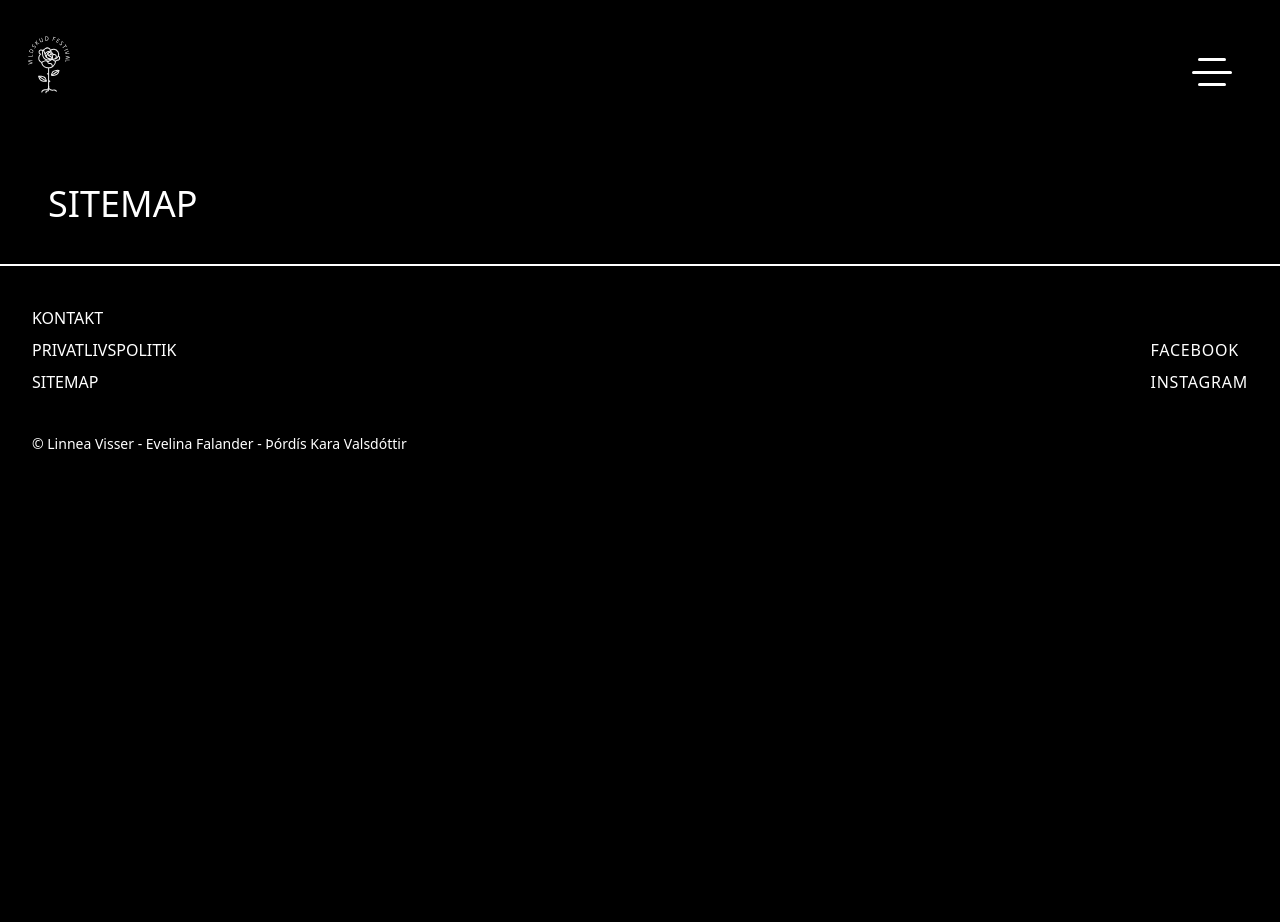
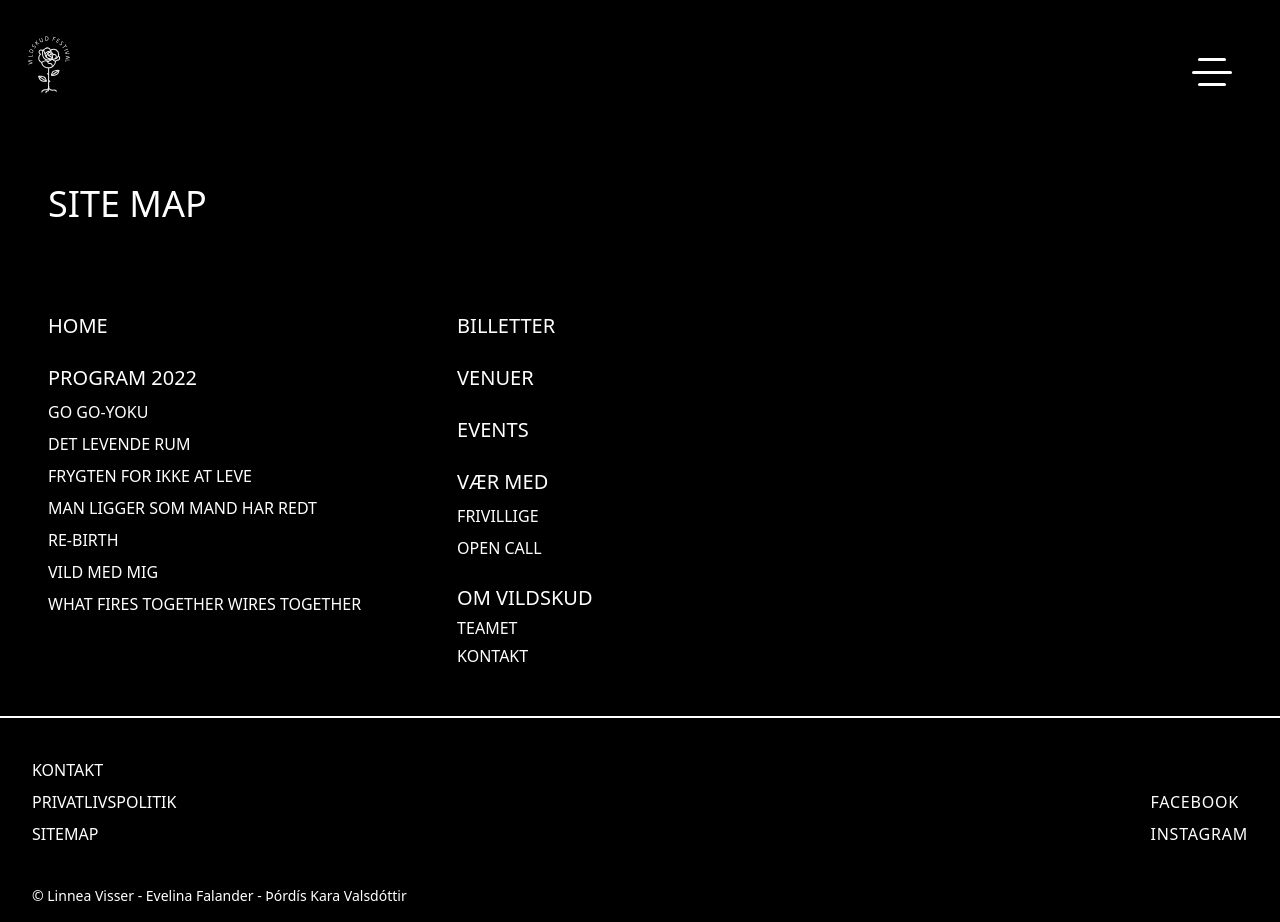
Before and after one commit to thordiskara/Vildskud, a website built with Vite: page src/sitemap.html in a window 1280 px wide. Before the commit the page ends 800 px from the top, so only its background shows below. Built offline with nearby package versions, Linux system fonts and the light colour scheme.

Commit message:
sitemap done

```diff
--- a/src/sitemap.html
+++ b/src/sitemap.html
@@ -99,11 +99,39 @@
       </div>
     </header>
 
-    <main class="text-white">
+    <main class="text-white uppercase">
       <h1 class="px-8 pt-20 pb-10 text-2xl uppercase md:px-12 md:text-4xl">
-       Sitemap
+       Site Map
       </h1>
-  <h2></h2>
+      <div class="sm:flex py-12">
+         <ul class="flex flex-col gap-6 px-12 ">
+            <li><a href="index.html" class="text-xl">Home</a></li>
+           <ul class="flex flex-col gap-2"> <li><a href="program.html" class="text-xl">Program 2022</a></li>
+            <li><a href="gogoyo-yoku.html">Go Go-Yoku</a></li>
+            <li><a href="detlevenderum.html">Det levende rum</a></li>
+            <li><a href="frygten.html">Frygten for ikke at leve</a></li>
+            <li><a href="mlsmhr.html">Man Ligger Som Mand Har Redt</a></li>
+            <li><a href="re-birth.html">Re-birth</a></li>
+            <li><a href="vildmedmig.html">Vild med mig</a></li>
+            <li><a href="wftwt.html">What fires together wires together</a></li>
+            </ul>
+          </ul>
+          <ul class="flex flex-col gap-6 px-12 pt-6 sm:pt-0">
+            <li><a href="billetter.html" class="text-xl">Billetter</a></li>
+            <li><a href="venuer.html" class="text-xl">Venuer</a></li>
+            <li><a href="events.html" class="text-xl">Events</a></li>
+                <ul class="flex flex-col gap-2">
+                 <li><a href="vaermed.html" class="text-xl ">Vær med</a></li>
+                 <li><a href="frivillige.html">Frivillige</a></li>
+                  <li><a href="opencall.html">Open Call</a></li>
+                </ul>
+                <ul class="flex flex-col gap-1">
+                    <li><a href="om-vildskud.html" class="text-xl">Om Vildskud</a></li>
+                    <li><a href="teamet.html">Teamet</a></li>
+                    <li><a href="contact.html">Kontakt</a></li>
+                </ul>
+          </ul>
+      </div>
     </main>
     <footer class="border-t-2 border-white px-8 pt-10 text-white">
       <section class="flex justify-between">
```
